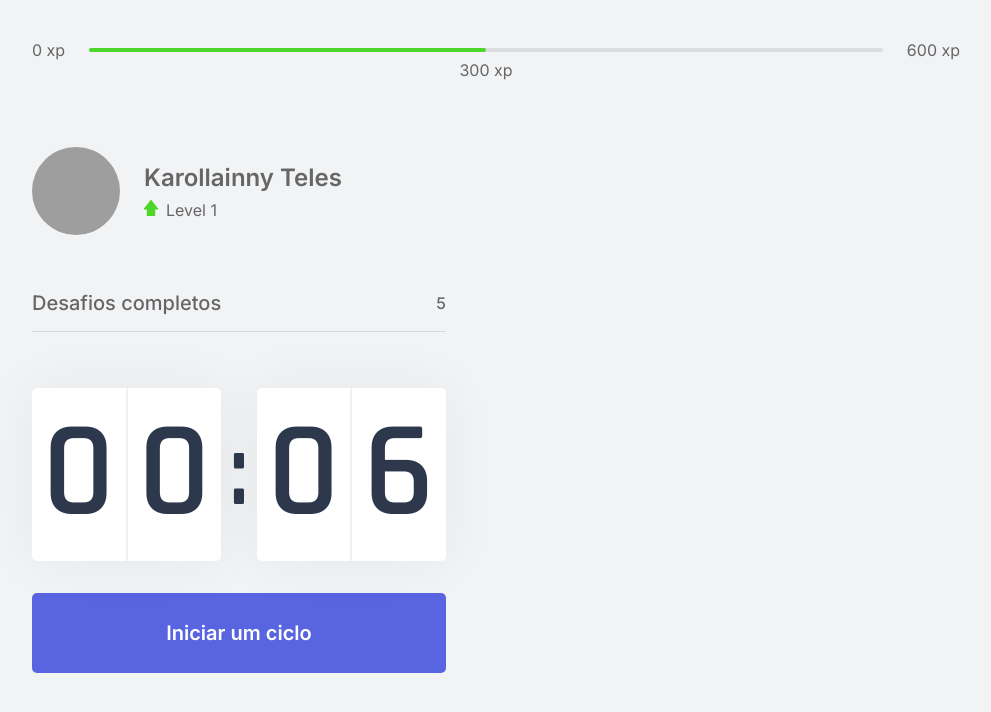
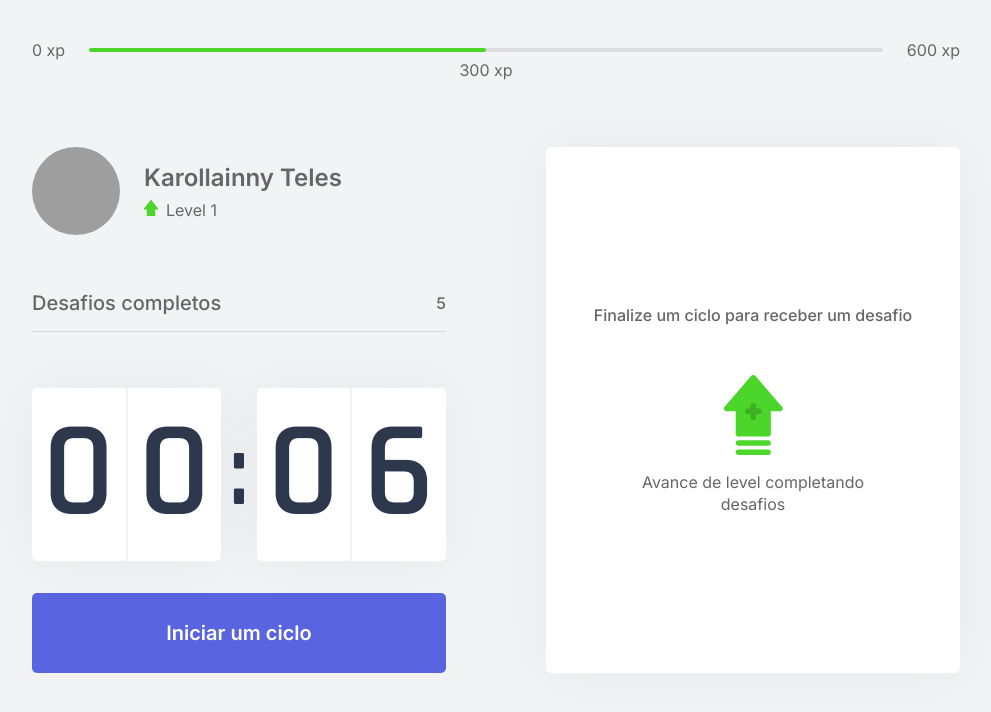
Before and after one commit to karollainnyteles/estudos-react, a Next.js app: page / in a window 1280 px wide. Shown: the top 712 px of the page, without its empty margins (144-1135 px from the left). Built offline with nearby package versions, Linux system fonts and the light colour scheme; grey boxes are pictures that could not be loaded.

Commit message:
Challenge para ciclo inativo pronto

```diff
--- /dev/null
+++ b/src/components/ChallengBox.tsx
@@ -0,0 +1,15 @@
+import styles from '../styles/components/ChallengBox.module.css'
+
+export function ChallengBox(){
+  return(
+    <div className={styles.challengeBoxContainer}>
+      <div className={styles.challengNotActive}>
+        <strong>Finalize um ciclo para receber um desafio</strong>
+        <p>
+          <img src="icons/level-up.svg" alt="Level Up"/>
+          Avance de level completando desafios
+        </p>
+      </div>
+    </div>
+  )
+}
--- a/src/pages/index.tsx
+++ b/src/pages/index.tsx
@@ -1,10 +1,15 @@
+import Head from 'next/head';
+
 import { CompletedChallenges } from "../components/CompletedChallenges";
 import { Countdown } from "../components/Countdown";
 import { ExperienceBar } from "../components/ExperienceBar";
 import { Profile } from "../components/Profile";
+import {ChallengBox} from "../components/ChallengBox";
+
 import styles from '../styles/pages/Home.module.css';
 
-import Head from 'next/head';
+
+
 
 export default function Home() {
   return (
@@ -12,6 +17,7 @@
       <Head>
         <title> Início | move.it</title>
       </Head>
+
       <ExperienceBar/>
 
       <section>
@@ -22,7 +28,7 @@
         </div>
 
         <div>
-
+          <ChallengBox/>
         </div>
       </section>
   </div>
--- /dev/null
+++ b/src/styles/components/ChallengBox.module.css
@@ -0,0 +1,41 @@
+.challengeBoxContainer{
+  height: 100%;
+
+  background: var(--white);
+  border-radius: 5px;
+  box-shadow: 0 0 60px  rgba(0,0,0,0.05);
+  padding: 1.5rem 2rem;
+
+  display: flex;
+  flex-direction: column;
+  align-items: center;
+  justify-content: center;
+
+  text-align: center;
+
+}
+
+.challengNotActive{
+  display: flex;
+  flex-direction: column;
+  align-items: center;
+}
+
+.challengNotActive strong{
+  font-size: 1.5;
+  font-weight: 500;
+  line-height:1.4;
+}
+
+.challengNotActive p{
+  display: flex;
+  flex-direction: column;
+  align-items: center;
+  line-height: 1.4;
+  max-width: 70%;
+  margin-top: 3rem;
+}
+
+.challengNotActive p img{
+  margin-bottom: 1rem;
+}
--- a/src/styles/pages/Home.module.css
+++ b/src/styles/pages/Home.module.css
@@ -4,11 +4,13 @@
     margin: 0 auto;
     padding: 2.5rem 2rem;
 
+
     display: flex;
     flex-direction: column;
 }
 
 .container section {
+
     flex: 1;
 
     display: grid;
```
Also changed, not shown: src/styles/components/Countdown.module.css (line endings or trailing spaces).
